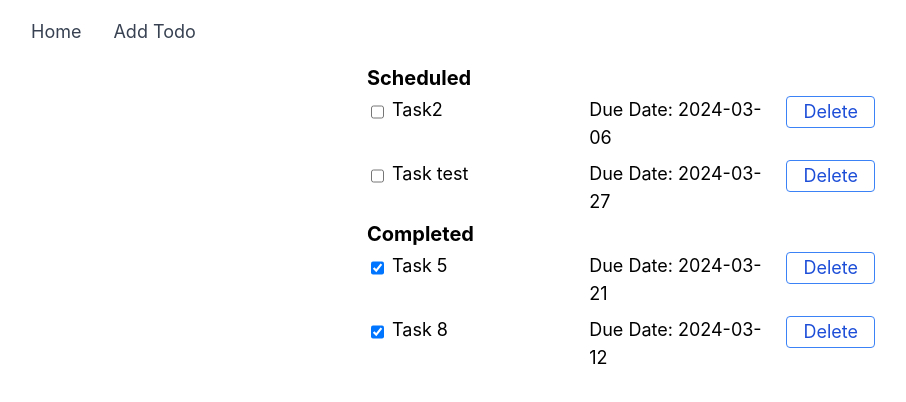
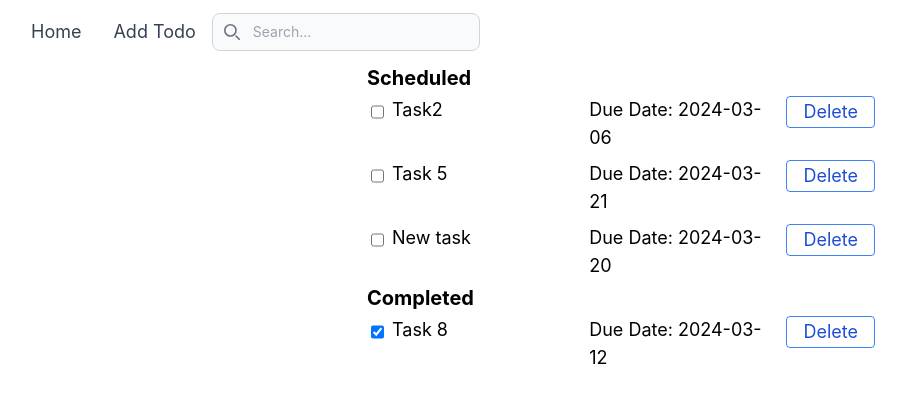
Before and after one commit to sharyu04/ReactJs-Training, a React (Create React App) app in the folder todo/: page / in a window 1280 px wide. Shown: the top 402 px of the page, without its empty margins (17-923 px from the left). Built offline with nearby package versions, Linux system fonts and the light colour scheme; data requests are answered from the project's data file.

Commit message:
Search added

```diff
--- a/todo/db.json
+++ b/todo/db.json
@@ -10,7 +10,7 @@
       "id": 3,
       "task": "Task 5",
       "dueDate": "2024-03-21",
-      "completed": true
+      "completed": false
     },
     {
       "id": 4,
@@ -20,8 +20,8 @@
     },
     {
       "id": 5,
-      "task": "Task test",
-      "dueDate": "2024-03-27",
+      "task": "New task",
+      "dueDate": "2024-03-20",
       "completed": false
     }
   ]
--- a/todo/src/App.tsx
+++ b/todo/src/App.tsx
@@ -17,6 +17,7 @@ export type todoType = {
 
 function App() {
     const [todoArr, setTodoArr] = useState<todoType[]>([]);
+
     const {
         data,
         loading,
@@ -24,6 +25,7 @@ function App() {
     }: { data: todoType[]; loading: Boolean; error: Error | null } = useFetch(
         "http://localhost:8000/todo"
     );
+    const [searchInp, setSearchInp] = useState<string>("")
     useEffect(() => {
         if (error !== null) {
             alert(error)
@@ -74,6 +76,10 @@ function App() {
             alert(err)
         })
     };
+    const onSearchChange = (e: any) => {
+        e.preventDefault()
+        setSearchInp(e.target.value)
+    }
     return (
         <div>
             {(() => {
@@ -82,9 +88,9 @@ function App() {
                 } else {
                     return (
                         <BrowserRouter>
-                            <Navbar />
+                            <Navbar searchInp={searchInp} onSearchChange={onSearchChange}/>
                             <Routes>
-                                <Route path="/" element={<Home todoArr={todoArr} handleCheck={handleCheck} removeTask={removeTask} />} />
+                                <Route path="/" element={<Home searchInp={searchInp} todoArr={todoArr} handleCheck={handleCheck} removeTask={removeTask} />} />
                                 <Route path="/addTodo" element={
                                     <AddTodo addTask={addTask} />}
                                 />
--- a/todo/src/components/Home.tsx
+++ b/todo/src/components/Home.tsx
@@ -1,17 +1,19 @@
 import { todoType } from "../App";
 import TodoList from "./TodoList";
 
-function Home({todoArr, handleCheck, removeTask}:{todoArr: todoType[], handleCheck:(id: number, task: string, dueDate: string, status: Boolean)=>void, removeTask: (id: number)=>void}) {
+function Home({ searchInp, todoArr, handleCheck, removeTask }: { searchInp: string, todoArr: todoType[], handleCheck: (id: number, task: string, dueDate: string, status: Boolean) => void, removeTask: (id: number) => void }) {
 
     return (
         <>
             <TodoList
+                searchInp={searchInp}
                 todoArr={todoArr}
                 handleCheck={handleCheck}
                 type={"Scheduled"}
                 removeTask={removeTask}
             />
             <TodoList
+                searchInp={searchInp}
                 todoArr={todoArr}
                 handleCheck={handleCheck}
                 type={"Completed"}
--- a/todo/src/components/Navbar.tsx
+++ b/todo/src/components/Navbar.tsx
@@ -1,11 +1,21 @@
 import { Link } from "react-router-dom";
 
-function Navbar() {
+function Navbar({searchInp,onSearchChange}:{searchInp:string, onSearchChange: (e: any)=>void}) {
     return (
 
         <nav className="mx-auto max-w-7xl px-2 sm:px-6 lg:px-8 relative flex h-16 items-center">
             <Link to="/" className="block px-4 py-2 text-lg text-gray-700">Home</Link>
             <Link to="/addTodo" className="block px-4 py-2 text-lg text-gray-700">Add Todo</Link>
+            <div className="items-center w-full md:flex md:w-auto md:order-1" id="navbar-search">
+                <div className="relative">
+                    <div className="absolute inset-y-0 start-0 flex items-center ps-3 pointer-events-none">
+                        <svg className="w-4 h-4 text-gray-500 dark:text-gray-400" aria-hidden="true" xmlns="http://www.w3.org/2000/svg" fill="none" viewBox="0 0 20 20">
+                            <path stroke="currentColor" strokeLinecap="round" strokeLinejoin="round" strokeWidth="2" d="m19 19-4-4m0-7A7 7 0 1 1 1 8a7 7 0 0 1 14 0Z" />
+                        </svg>
+                    </div>
+                    <input type="text" id="search-navbar" name="search-navbar" value={searchInp} onChange={onSearchChange} className="block w-full p-2 ps-10 text-sm text-gray-900 border border-gray-300 rounded-lg bg-gray-50 focus:ring-blue-500 focus:border-blue-500 dark:bg-gray-700 dark:border-gray-600 dark:placeholder-gray-400 dark:text-white dark:focus:ring-blue-500 dark:focus:border-blue-500" placeholder="Search..." />
+                </div>
+            </div>
         </nav>
     )
 }
--- a/todo/src/components/TodoList.tsx
+++ b/todo/src/components/TodoList.tsx
@@ -1,13 +1,15 @@
 import Todo from "./Todo"
 import { todoType } from "../App"
 
-const TodoList = ({ todoArr, handleCheck, type, removeTask }: { todoArr: todoType[], handleCheck: (id: number, task: string, dueDate: string, status: Boolean) => void, type: string, removeTask: (idx: number) => void }) => {
+const TodoList = ({ searchInp, todoArr, handleCheck, type, removeTask }: { searchInp: string, todoArr: todoType[], handleCheck: (id: number, task: string, dueDate: string, status: Boolean) => void, type: string, removeTask: (idx: number) => void }) => {
     return (
         <div id="todoList" className="mx-auto">
             <div id="heading" className="w-2/5 m-auto">
                 <h1 className="text-xl font-bold">{type}</h1>
             </div>
-            {todoArr.map((todoTask, idx) => {
+            {todoArr.filter(todoTask => {
+                return searchInp.toLowerCase() === "" ? todoTask : todoTask.task.toLowerCase().includes(searchInp.toLowerCase());
+            }).map((todoTask, idx) => {
                 if (type === "Completed") {
                     if (todoTask.completed)
                         return <Todo todoObj={todoTask} handleCheck={handleCheck} key={idx} removeTask={removeTask} />
```
Lines whose indentation alone changed are shown as unchanged.
